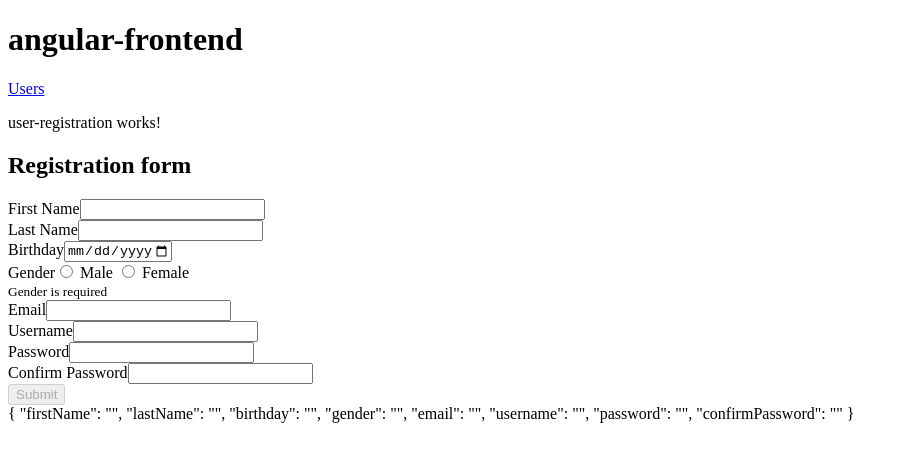
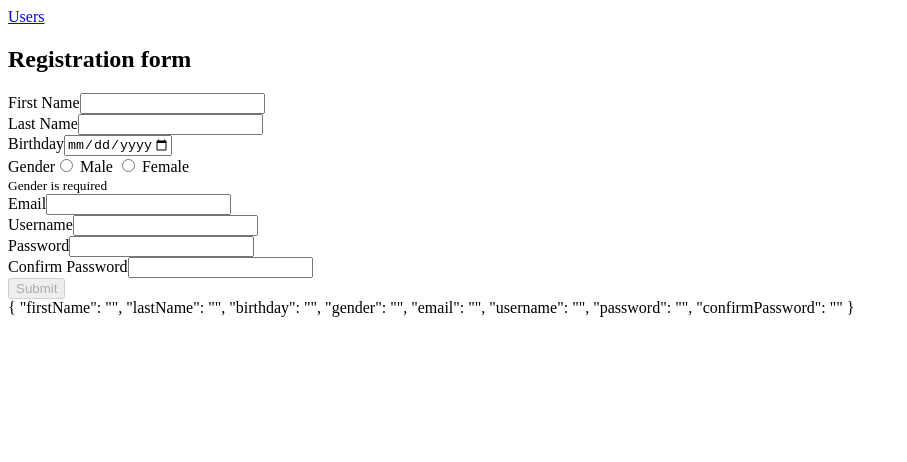
Before and after one commit to sabrina-somlea/boardgame-application-frontend, an Angular app in the folder angular-frontend/: page /user-registration in a window 1280 px wide. Shown: the top 462 px of the page, without its empty margins (0-907 px from the left). Built offline with nearby package versions, Linux system fonts and the light colour scheme.

Commit message:
update end point

```diff
--- a/angular-frontend/src/app/app.component.html
+++ b/angular-frontend/src/app/app.component.html
@@ -9,7 +9,7 @@
 <!--</head>-->
 <!--<body>-->
 
-<h1>{{title}}</h1>
+<!--<h1>{{title}}</h1>-->
 
 <nav>
   <a routerLink="/users" routerLinkActive="active">Users</a>
--- a/angular-frontend/src/app/users/user-registration/user-registration.component.html
+++ b/angular-frontend/src/app/users/user-registration/user-registration.component.html
@@ -1,4 +1,4 @@
-<p>user-registration works!</p>
+
 
 <link href="https://cdn.jsdelivr.net/npm/bootstrap@5.3.0-alpha3/dist/css/bootstrap.min.css" rel="stylesheet" integrity="sha384-KK94CHFLLe+nY2dmCWGMq91rCGa5gtU4mk92HdvYe+M/SXH301p5ILy+dN9+nJOZ" crossorigin="anonymous">
 <div class="container-fluid">
--- a/angular-frontend/src/app/users/users.service.ts
+++ b/angular-frontend/src/app/users/users.service.ts
@@ -9,7 +9,7 @@ import {AbstractControl, AsyncValidatorFn, ValidationErrors} from "@angular/form
 })
 export class UsersService {
 
-  private userUrl = "http://localhost:8080/users"
+  private userUrl = "http://localhost:8080/api/v1/auth/register"
   constructor(private httpClient:HttpClient) { }
   getUsers(): Observable<User[]>{
     return this.httpClient
@@ -35,7 +35,7 @@ export class UsersService {
   };
 
   checkIfUsernameExists (username:string) :  Observable<boolean>{
-    const url= `http://localhost:8080/check-username?username=${username}`;
+    const url= `http://localhost:8080/api/v1/check-username?username=${username}`;
     // const params = new HttpParams().set('username', username);
     return this.httpClient.get<boolean>(url);
   }
```
